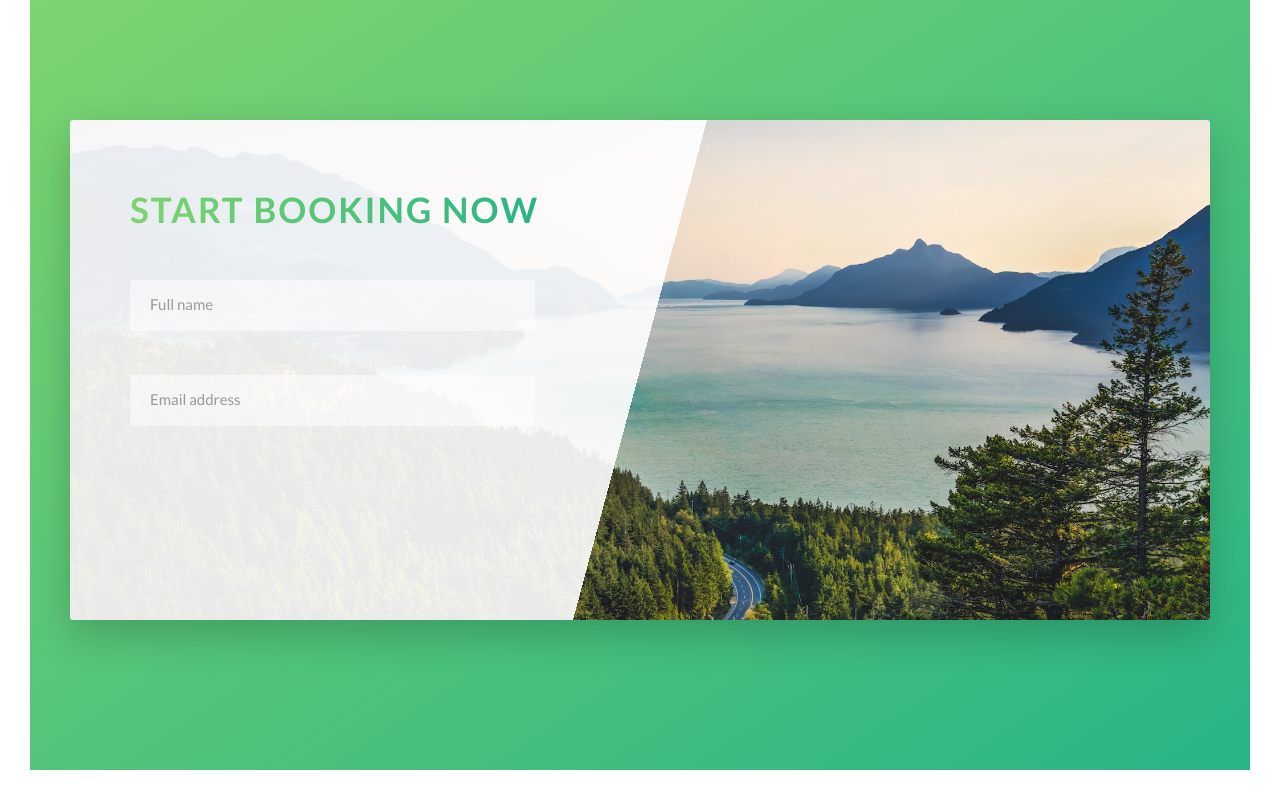
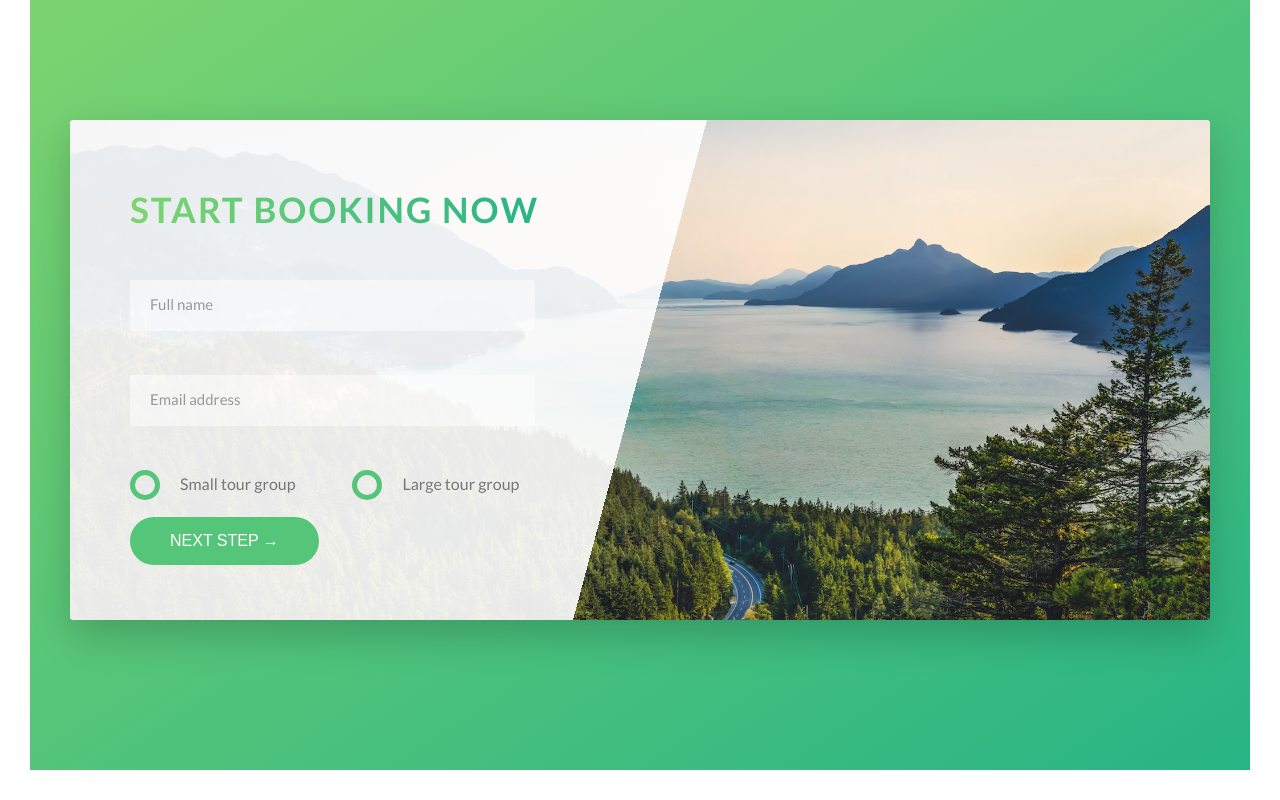
Before and after one commit to coderawii/natours, a website: page index.html in a window 1280 px wide. Shown: the part 4512-5312 px from the top of the page. Drawn offline with Linux system fonts and the light colour scheme.

Commit message:
047 Building the Booking Section - Part 3 - RADIO BUTTON KLJUCAN, :checked presudo-classes, custom radio btn
Ponovo obrati paznju na BEM. radio button sakrivamo, a u label dodajemo span element koji ce da bude imitacija radio buttona, tj sakricemo input, a ovaj span ce biti nase radio dugme, a input-radio iako ce biti sakriven, moci ce biti selektovan.    &__radio-input:checked ~ &__radio-label &__radio-button::after { opacity: 1; }.    za <button> - u FORM-i potreban nam je pravo dugme, ne mozemo koristiti link, tj <a></a>.    <button> nema :link, i :visited, zato ovi propertyji gore za :link, i :visited ne mogu biti aplajd na ovaj <button> bez obz sto koristimo .btn klasu, pa cemo samo dodati &.    .btn:focus pored btn:active // fokus je zbog plavog rama oko dugmeta kad se klikne, dakle outline: none.    &::after { ...position: absolute;... } // sad ne moramo da stavimo parentu (tj radio-button-u) da bude position: relative, vec moze i absolute, bitno je da bude definisan position

```diff
--- a/index.html
+++ b/index.html
@@ -307,6 +307,31 @@
                                     <label for="email" class="form__label">Email address</label>
                                 </div>
 
+                                <div class="form__group .u-margin-bottom-medium">
+                                    <div class="form__radio-group">
+                                        <input type="radio" class="form__radio-input" id="small" name="size" />
+                                        <label for="small" class="form__radio-label">
+                                            <span class="form__radio-button"></span>
+                                            Small tour group
+                                        </label>
+                                    </div>
+
+                                    <div class="form__radio-group">
+                                        <input type="radio" class="form__radio-input" id="large" name="size" />
+                                        <label for="large" class="form__radio-label">
+                                            <!-- sakricemo input, a ovaj span ce biti nase radio dugme, a input-radio iako ce biti sakriven, moci ce biti selektovan -->
+                                            <span class="form__radio-button"></span>
+                                            Large tour group
+                                        </label>
+                                    </div>
+
+                                </div>
+
+                                <div class="form-group">
+                                    <!-- u FORM-i potreban nam je pravo dugme, ne mozemo koristiti link, tj <a></a> -->
+                                    <button class="btn btn--green">Next step &rarr;</button>
+                                </div>
+
                             </form>
                         </div>
                     </div>
--- a/sass/base/_utilities.scss
+++ b/sass/base/_utilities.scss
@@ -1,4 +1,4 @@
-.u-center-text { text-align: center; }
+.u-center-text { text-align: center !important; } // u utility klasama moze !important, msm moze svugde al kao treba izbegavati, al ovde je skroz ok
 .u-margin-bottom-small { margin-bottom: 1.5rem; }
 .u-margin-bottom-medium { margin-bottom: 4rem; }
 .u-margin-bottom-big { margin-bottom: 8rem; }
--- a/sass/components/_button.scss
+++ b/sass/components/_button.scss
@@ -1,4 +1,5 @@
 .btn {
+    &,
     &:link,
     &:visited {
         text-transform: uppercase;
@@ -9,6 +10,11 @@
         transition: all .2s;
         position: relative;
         font-size: $default-font-size;
+
+        // Change for the <button> element
+        border: none;
+        cursor: pointer;
+        // <button> nema :link, i :visited, zato ovi propertyji gore za :link, i :visited ne mogu biti aplajd na ovaj <button> bez obz sto koristimo .btn klasu, pa cemo samo dodati &
     }
 
     &:hover {
@@ -21,7 +27,9 @@
         }
     }
 
-    &:active {
+    &:active,
+    &:focus { // fokus je zbog plavog rama oko dugmeta kad se klikne, dakle outline: none
+        outline: none;
         transform: translateY(-1px); /* kada se klikne  */
         box-shadow: 0 .5rem 1rem rgba($color-black, .2); /* x y blur color */
     }
--- a/sass/components/_form.scss
+++ b/sass/components/_form.scss
@@ -15,6 +15,7 @@
         border-bottom: 3px solid transparent;
         width: 90%;
         display: block;
+        transition: all .3s;
 
         &:focus {
             outline: none; // plavi okvir oko inputa kad kliknemo misem u njega
@@ -29,9 +30,6 @@
         &::-webkit-input-placeholder {
             color: $color-grey-dark-2;
         }
-
-
-
     }
 
     &__label {
@@ -48,4 +46,49 @@
         visibility: hidden; // zasto ne koristimo samo opacity? jer sa njim element je i dalje tu tj moze da se klikne na njega a da ne znamo, a sa visibility: hidden, ne. A zasto onda ne koristimo samo visibility? Jer njega ne mozemo da animiramo/transition, dok opacity mozemo!
         transform: translateY(-4rem); // pogledaj kako izgleda ovaj efekat sa zakomentarisanim opacityjem i visibilityjem !
     }
+
+    &__radio-group {
+        width: 49%;
+        display: inline-block; // ne treba nam line-break, vec ce biti jedan pored drugog
+    }
+
+    &__radio-input {
+        display: none;
+    }
+
+    &__radio-label {
+        font-size: $default-font-size;
+        cursor: pointer;
+        position: relative;
+        padding-left: 5rem;
+    }
+
+    &__radio-button {
+        height: 3rem;
+        width: 3rem;
+        border: 5px solid $color-primary;
+        border-radius: 50%;
+        display: inline-block; // ovi prethodni propertyji ce imati efekta samo ako alement bude block ili inline-block
+        position: absolute;
+        left: 0;
+        top: -.4rem;
+
+        &::after {
+            content: "";
+            display: block;
+            height: 1.3rem;
+            width: 1.3rem;
+            border-radius: 50%;
+            position: absolute; // sad ne moramo da stavimo parentu (tj radio-button-u) da bude position: relative, vec moze i absolute, bitno je da bude definisan position
+            top: 50%;
+            left: 50%;
+            transform: translate(-50%, -50%);
+            background-color: $color-primary;
+            opacity: 0;
+        }
+    }
+
+    &__radio-input:checked ~ &__radio-label &__radio-button::after {
+        opacity: 1;
+    }
 }
```
Also changed, not shown: css/style.css.
